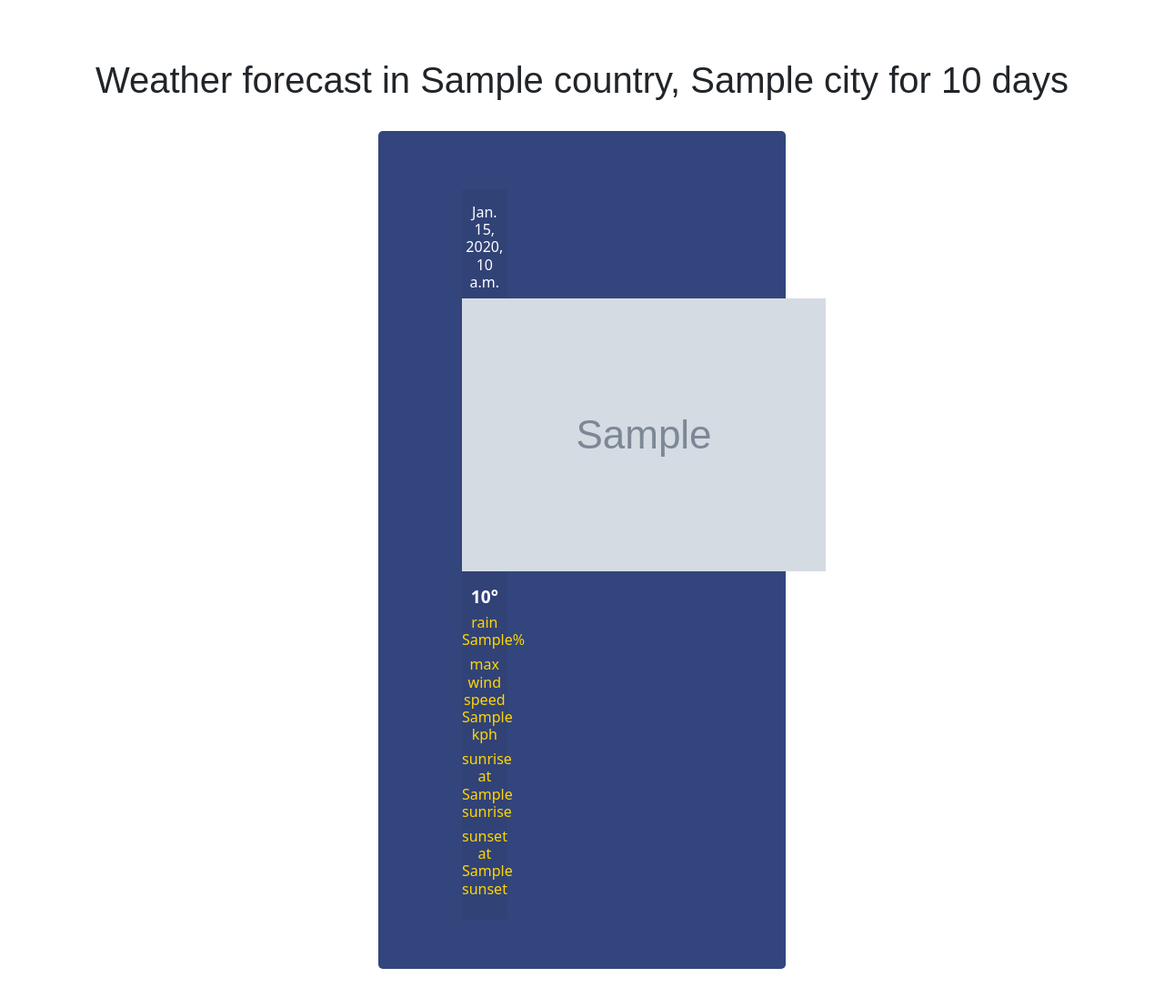
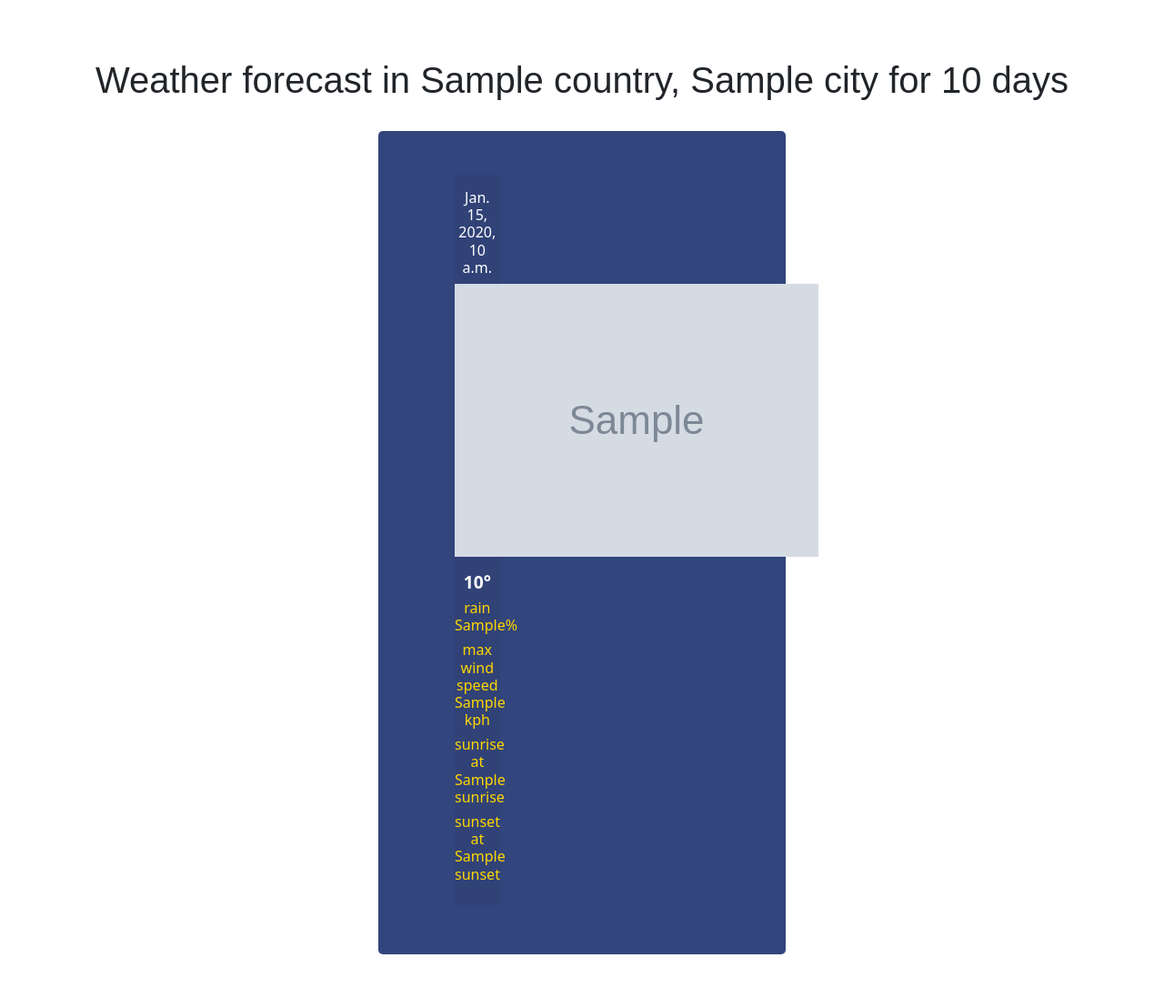
Before and after one commit to IlshatKhairullin/Test, a Django app: template weather/templates/weather/weather_forecast.html in a window 1280 px wide. Shown: the whole page at 91% size. After the commit the page ends 1049 px from the top, so only its background shows below. Run offline with Django 4.2, Linux system fonts and the light colour scheme; the template is opened without the code that fills it: most values are stand-ins (such as "Sample title", 1, 10 or a date in 2020); grey boxes marked "Sample" are stand-in pictures; some libraries are stand-ins or nearby versions.

Commit message:
! style changes

```diff
--- a/weather/static/weather/css/base.css
+++ b/weather/static/weather/css/base.css
@@ -10,8 +10,6 @@
 
 
 body {
-    background: #F1C40F;
-    background-attachment: fixed;
     background-size: cover;
     font-family: sans-serif;
 }
@@ -46,16 +44,14 @@
 
 
 #searchBar {
-    border: #BA4A00 solid;
-    border-width: .2em;
+    border: .2em solid #BA4A00;
     border-radius: .7em 0 0 .7em;
     padding: .2em .2em .2em .5em;
     width: 225px;
 }
 
 #searchBtn {
-    border: #BA4A00 solid;
-    border-width: .2em;
+    border: .2em solid #BA4A00;
     border-radius: .7em .7em .7em .7em;
     background-color: #BA4A00;
     color: white;
@@ -120,7 +116,6 @@
 
 .weather-bottom {
     text-align: center;
-    margin-top: 2em;
 }
 
 .weather-bottom ul li {
@@ -132,7 +127,7 @@
 
 .weather-bottom ul li.bg {
     background: #314277;
-    margin-left: 28px;
+    margin-left: 20px;
     margin-bottom: 22px;
 }
 
```
